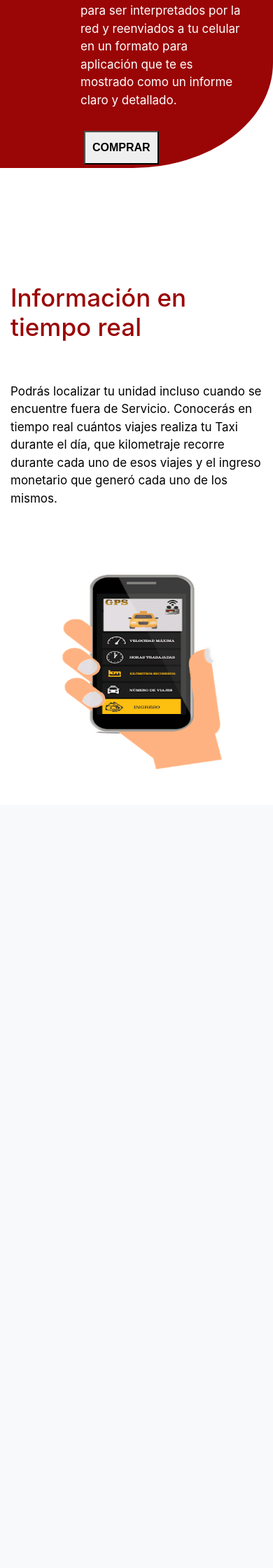
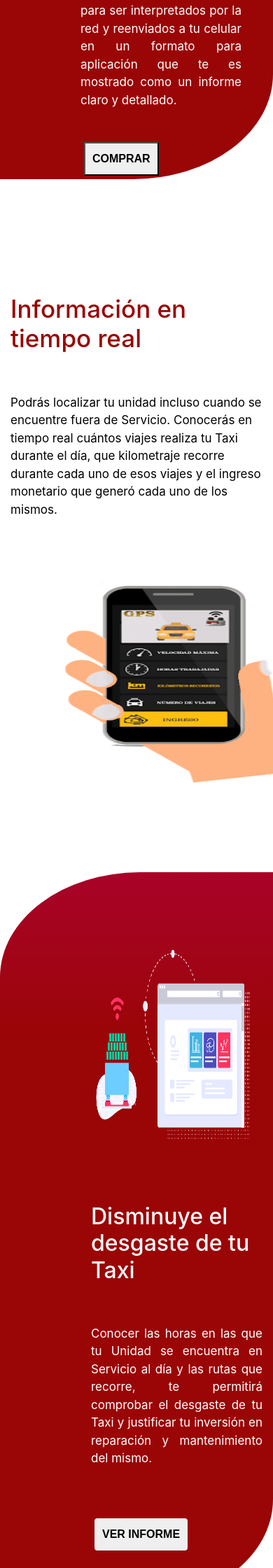
Before and after one commit to KarenEstrada18/taximetro-html, a PHP site: page /index.html in a window 390 px wide; the page is wider, and only the part inside the window is pictured. Shown: the part 3880-6120 px from the top of that part at 70% size. Before the commit the page ends 4979 px from the top of that part, so only its background shows below. Run offline with PHP 8.4, Linux system fonts and the light colour scheme.

Commit message:
first commit

```diff
--- a/css/css.css
+++ b/css/css.css
@@ -35,16 +37,15 @@ h1{
 }
 
 .container {
-    overflow:hidden;}
-
-
-.navbar{
-    background-color: white;
+    overflow:hidden;
 }
 
 .nav-link{
     font-size:20px;
+    color: black;
+    font-family: 'Noto Sans TC';
 }
+
 .nav-link:hover{
     color:#9a0506;
 }
@@ -186,7 +182,6 @@ border-bottom-right-radius: 200px 150px;
 
 .funcion{
     color:white;
-    display: inline;
     text-align: justify;
     font-size: 17px;
 }
@@ -377,3 +368,39 @@ hr{
     margin-left: auto;
     width: 100%;
 }
+
+.img11{
+    width: 500px;
+    height: 300px;
+}
+
+.img12{
+    width:500px;
+    height:400px;
+}
+
+.img13{
+    width:500px;
+    height:250px;
+}
+
+.icono{
+    color: #9a0506;
+}
+
+.arriba {
+    padding:30px;
+    font-size:20px;
+    position: fixed;
+    bottom:20px;
+    right:20px;
+    opacity: .8;
+    cursor: pointer;
+    z-index:1;
+    width: 40px;
+}
+
+.boton6{
+    background-color: #a60506;
+    color: white;
+}
--- a/index.html
+++ b/index.html
@@ -10,20 +10,21 @@
     <link rel="stylesheet" href="https://stackpath.bootstrapcdn.com/bootstrap/4.1.3/css/bootstrap.min.css" integrity="sha384-MCw98/SFnGE8fJT3GXwEOngsV7Zt27NXFoaoApmYm81iuXoPkFOJwJ8ERdknLPMO" crossorigin="anonymous">
     <link rel="stylesheet" href="./css/css.css"></link>
     <link href="https://fonts.googleapis.com/css?family=Noto+Sans+TC" rel="stylesheet">
+    <script src="https://ajax.googleapis.com/ajax/libs/jquery/3.3.1/jquery.min.js"></script>
     <title>Taximetro Digital</title>
   </head>
   <body>
-      <nav class="navbar navbar-expand-lg navbar-light bg-light sticky-top">
+      <nav class="navbar navbar-expand-lg bg-ligth sticky-top">
         <a class="navbar-brand" href="#inicio">
         <img src="./img/logo.png" alt="Logo">
         </a>
         <button class="navbar-toggler" type="button" data-toggle="collapse" data-target="#navbarNavDropdown" aria-controls="navbarNavDropdown" aria-expanded="false" aria-label="Toggle navigation">
-          <span class="navbar-toggler-icon"></span>
+          <span class="navbar-toggler-icon"><img src= "./img/menu.svg" alt="menu"></span>
         </button>
         <div class="collapse navbar-collapse" id="navbarNavDropdown">
           <ul class="navbar-nav  ml-auto">
             <li class="nav-item active">
-              <a class="nav-link" href="#ventajas"> VENTAJAS <span class="sr-only">(current)</span></a>
+              <a class="nav-link" href="#ventajas"> VENTAJAS </a>
             </li>
             <li class="nav-item">
               <a class="nav-link" href="#funciones">FUNCIONES</a>
@@ -46,7 +47,7 @@
             <div class="contenido">
                 <div class="div-img hidden" >
                     <br>
-                    <a href="#exampleModalCenter" data-toggle="modal" data-target="#exampleModalCenter"> <img class="imagenv img-fluid rounded mx-auto d-block" src="./img/1.png"></a>
+                    <a href="#exampleModalCenter" data-toggle="modal" data-target="#exampleModalCenter"> <img class="imagenv img-fluid mx-auto d-block" src="./img/1.png"></a>
                     <h1 >TAXIMETRO DIGITAL</h1>
                     <p class="pprincipal"> <br> <br>Taxímetro Digital es un dispositivo inteligente, conectado a Internet <br>y de fácil instalación que envía datos en tiempo real sobre la ubicación <br>de tu Taxi y su administración, todo através de tu móvil.</p><br>
                     <br><button type="button" class=" boton1 trans btn btn-ligth" onClick="location.href='index.html#compra'"><b>COMPRAR</button></b><br>
@@ -160,8 +161,174 @@
             <br> <img src="./img/10.png" alt= "imagen10" width="400" height="350"><br> <br>                                </div>
         </div>
     </div>
-
-
+    <div style="clear:both; margin:80px" > </div>
+    <div class="container div6">
+        <div class="row imagen11">
+            <div class="col-sm-5">
+              <br><br><br><br><img class="img-fluid img11" src="./img/11.png" alt= "imagen11" >
+            </div>
+            <div class="col-sm-5">
+              <h2 class="titulo3 "><br><br>Disminuye el desgaste de tu Taxi</h2>
+              <p class ="funcion"><br><br>Conocer las horas en las que tu Unidad se encuentra en Servicio al día y las rutas que recorre, te permitirá comprobar el desgaste de tu Taxi y justificar tu inversión en reparación y mantenimiento del mismo.<br> <br><br></p>
+              <button type="button" class="trans2 boton2 btn btn-ligth"><b> VER INFORME </button></b> <br><br><br><br>
+            </div>
+        </div>
+    </div>
+    <div style="clear:both; margin:80px" > </div>
+       <div class= "container div7">
+            <div class="row">
+                <div class="col-sm-6">
+                    <h2 class="titulo2 text-center"><br><br>Elimina riesgos de accidentes y multas innecesarios</h2>
+                    <p class ="parrafo2"><br><br>Podrás predecir si el conductor de tu Taxi representa un foco rojo al volante, pues el GPS te enviará la velocidad máxima a la que fue corridor tu Taxi y te ayudará además a conocer cuántas horas al día trabaja, permitiendo con ello analizar la situación de desagaste de tu operados, evitando que maneje si se encuentra cansado para evitar accidentes.
+                    Mediante un resumen claro y real estarás informado de todo lo relacionado a tu Taxi, permitiendote una administración optima.<br> <br></p>
+                </div>
+                <div class="col-sm-1"></div>
+                    <div class="col-sm-5 imagen12">
+                        <br><img class="img-fluid img12"  src="./img/12.png" alt= "imagen12" ><br> <br>                                </div>
+                    </div>
+                </div>
+    <div style="clear:both; margin:80px" > </div>
+    <div class= "container div8">
+        <div class="row">
+            <div class="col-sm-1"></div>
+            <div class="col-sm-12 col-md-5">
+                  <h2 class="titulo5"><br><br><br>Administración eficiente</h2>
+                  <p class ="parrafo3"><br>Con la aplicación en tu celular y tu registro de usuario, puedes administrar más de una unidad, y en la misma cuenta de usuario podrás generar el informe de cada una de las unidades que des de alta. <br></p>
+                  <button type="button" class="trans3 boton3 btn btn-ligth" onClick="location.href='index.html#compra'"/ ><b> COMPRAR </button></b><br><br>
+            </div>
+            <div class="col-sm-12  col-md-5 imagen13">
+              <img class="img-fluid img13" src="./img/13.png" alt= "imagen13" >
+            </div>
+        </div>
+    </div>
+<div class="container div9" id="compra">
+    <div class="row">
+        <div class="col-md-5 col-sm-12">
+            <h2 class="titulo6"><br><br>¡No te quedes sin tu Taxímetro Digital solicitalo ya!</h2>
+            <p class ="parrafo4"><br> El Taxímetro Digital cuenta con 3 años de conectividad gratis.
+            Ya está disponible en nuestros Centros de distribución, puedes seleccionar el número de unidades que necesites y realizar tu reserva. Pagarás el 10% ahora y el 90% restante al ser instalados tu GPS en el Taxi y la App en tu móvil. (est. Diciembre 2018).<br> <br></p>
+            <table class="table table-hover">
+                <thead>
+                    <tr>
+                        <th>Unidades</th>
+                        <th>Precio</th>
+                    </tr>
+                </thead>
+                    <tbody>
+                      <tr>
+                        <td>1 unidad</td>
+                        <td>$4,500</td>
+                      </tr>
+                      <tr>
+                        <td>A partir de 30</td>
+                        <td>$4,200</td>
+                      </tr>
+                      <tr>
+                        <td>A partir de 50</td>
+                        <td>$4,000</td>
+                      </tr>
+                      <tr>
+                        <td>Más de 100</td>
+                        <td>$3,800</td>
+                      </tr>
+                    </tbody>
+            </table>
+                <p>IVA incluído. Costos de envío no incluídos.*</p>
+        </div>
+        <div class="col-sm-12 col-md-1"></div>
+        <div class="col-sm-12 col-md-5 formulario">
+            <br><br><br><br><h2>DATOS</h2>
+            <form action="/action_page.php">
+                <div class="form-group">
+                    <br><br><label for="email">Email*</label>
+                    <input type="email" class="form-control" id="email" placeholder="Email" name="email">
+                </div>
+                <div class="form-group">
+                    <label for="pwd">Cantidad*</label>
+                    <input type="number" class="form-control" id="cantidad" placeholder="1" name="cantidad">
+                </div>
+                <div class="form-group">
+                    <label for="puni">Direcccion</label>
+                    <input type="text" class="form-control" id="puni" placeholder="calle olmo #1" name="direccion">
+                </div><br> <br>
+                <div class="form-group form-check">
+                    <label class="form-check-label">
+                    <input class="form-check-input" type="checkbox" name="remember"> Acepto la política de privacidad y los términos y condiciones de reserva
+                    </label> <br>
+                </div>
+            </form>
+            <div class="row">
+                <div class="col-md-5 col-sm-12">
+            <button type="submit" class="trans4 boton4 btn btn-danger btn-block " ><b> Comprar</button>
+        </div>
+    </div>
+</div>
+</div>
+</div>
+<div style="clear:both; margin:80px" > </div>
+<div class="container div10" >
+    <img class="tituloF img-fluid" id="faqs"src="./img/15.png"><br><br>
+    <h6 class="subtitulo">Resolvemos las dudas más frecuentes</h6><br>
+    <p class="p1">Si requieres más información o asesoría, contáctanos.</p><br><br>
+</div>
+<div class="container div11">
+    <div class="row">
+        <div class="col-sm-6 col-md-3">
+            <img class="cuadritos" src="./img/14.png" alt= "imagen14" width="32" height="32">
+            <h5 class="titulocol1"> Características Técnicas</h5><br>
+            <ul class="letras">
+                <li type="disc"><b>Tamaño:</b> 22cm x 7cm</li>
+                <li type="disc">Acrílico ABS de Alto Impacto color gris Oxford con acabado fino. </li>
+                <li type="disc">Bandera de Poliestireno de Alto impacto color Blanco</li>
+                <li type="disc"><b>Serigrafía:</b>Indica Marca, modelo, no. de serie, tarifa a pagar, nombre de la empresa, la leyenda "Hecho en México” </li>
+                <li type="disc"><b>Carátula:</b>Acrílico rojo transparente</li>
+                <li type="disc"><b>Botones: </b> Polietileno de Baja densidad</li>
+                <li type="disc"><b>Chupones</b></li>
+                <li type="disc"><b>Alimentación</b></li><br>
+            </ul>
+            <img class="cuadritos" src="./img/14.png" alt= "imagen14" width="32" height="32">
+            <h5 class="titulocol1"> ¿Cómo me beneficio como concesionario?</h5><br>
+            <ul class="letras">
+                <li type="disc">Sabrás en tiempo real dónde se encuentra tu unidad.</li>
+                <li type="disc">Tendrás el reporte de trabajo al día (horas trabajadas, ingresos generados, kilómetros recorridos).</li>
+                <li type="disc">Conocerás la velocidad máxima que alcanza tu unidad y te anticiparás a prevenir accidentes y desgaste innecesario.</li>
+            </ul><br> <br>
+        </div>
+        <div class="col-sm-6 col-md-3">
+            <img class="cuadritos" src="./img/14.png" alt= "imagen14" width="32" height="32">
+            <h5 class="titulocol1"> ¿Cómo activo el GPS en Taxímetro RETRO TX-3? </h5><br>
+            <p class="letras">Una vez realizada la instalación del GPS y de la App, ingresar a la App y registrar los datos del concesionario y de cada unidad de Taxi que será administrada y ya cuente con el GPS instalado (registro único).
+            El usuario contará con un ID que le dará acceso a los reportes cada vez que lo requiera.
+            </p><br>
+            <img class="cuadritos" src="./img/14.png" alt= "imagen14" width="32" height="32">
+            <h5 class="titulocol1">¿Cómo accedo a cada unidad registrada?</h5><br>
+            <p class="letras">Una vez que hayas iniciado sesión, sólo tienes que teclear el número de concesión de la unidad que quieres revisar.
+            En la pantalla aparecerán los datos del vehículo y del conductor que pertenecen a  esa concesión.
+            Si deseas revisar otra unidad sólo debes regresar al menú principal y teclear otro número de concesión.
+            </p><br>
+        </div>
+        <div class="col-sm-6 col-md-3 text-justify">
+            <img class="cuadritos" src="./img/14.png" alt= "imagen14" width="32" height="32">
+            <h5 class="titulocol1"> ¿Qué incluye el GPS-DATA?</h5><br>
+            <ul class="letras">
+                <li type= "disc">Hardware: Taxímetro RETRO TX-3 con cable de alimentación. Tarjeta electónica de GPS y modem interno activado con conectividad gratuita durante un año.</li><br>
+                <li type= "disc">Software: App gratuita (disponible para Android) cionfiguarada para ser personalizada y recibir código transformado en datos reales.</li><br>
+            </ul>
+            <img class="cuadritos" src="./img/14.png" alt= "imagen14" width="32" height="32">
+            <h5 class="titulocol1"> ¿Dónde genero los reportes?</h5><br>
+            <p class="letras">La App cuenta con un menú desplegable que te permite solicitar el reporte generado del día o bien te permite indicar la fecha exacta de la que te interesa generar el reporte, mostrándote en ese cuántos viajes fueron realizados durante día, la hora en la que inicio y finalizó cada uno, el ingreso monetario que generó y el promedio de velocidad máxima a la que se realizo cada viaje</p><br>
+        </div>
+        <div class="col-sm-6 col-md-3 col3">
+            <img class="cuadritos" src="./img/14.png" alt= "imagen14" width="32" height="32">
+            <h5 class="titulocol1"> ¿Cómo instalo GPS en Taxímetro RETRO TX-3?</h5><br>
+            <p class="letras">Cualquier usuario, empleado en tienda o gestor punto de venta, puede instalar Smart Pallet, basta con retirar la pestaña de plástico que encontrarás debajo del pallet y colocarlo en el suelo en la localización deseada en tienda. No necesitas conectarlo a nada: ni cable de red, ni alimentación, ni wifi. A partir de ese momento, Smart Pallet estará enviando información.</p>
+        </div>
+    </div>
+    </div>
+<div style="clear:both; margin:80px" > </div>
+<div class="container-fluid div12">
+    <br><br><br> <h5 class="pie">Copyright 2018 Taximetro Digital - Hecho con ❤ por <b>Karen Estrada </b> <br>Aviso legal </h5><br>
+</div>
 <div class="modal fade " id="exampleModalCenter" tabindex="-1" role="dialog" aria-labelledby="exampleModalCenterTitle" aria-hidden="true">
     <div class="modal-dialog modal-dialog-centered " role="document">
         <div class="modal-content videop ">
@@ -175,8 +342,14 @@
             <iframe  class="embed-responsive-item" aling= center src="https://www.youtube.com/embed/nJXM_HT5BOw" allowfullscreen></iframe>
         </div>
     </div>
+</div>
+    </div>
     <script src="https://code.jquery.com/jquery-3.3.1.slim.min.js" integrity="sha384-q8i/X+965DzO0rT7abK41JStQIAqVgRVzpbzo5smXKp4YfRvH+8abtTE1Pi6jizo" crossorigin="anonymous"></script>
     <script src="https://cdnjs.cloudflare.com/ajax/libs/popper.js/1.14.3/umd/popper.min.js" integrity="sha384-ZMP7rVo3mIykV+2+9J3UJ46jBk0WLaUAdn689aCwoqbBJiSnjAK/l8WvCWPIPm49" crossorigin="anonymous"></script>
     <script src="https://stackpath.bootstrapcdn.com/bootstrap/4.1.3/js/bootstrap.min.js" integrity="sha384-ChfqqxuZUCnJSK3+MXmPNIyE6ZbWh2IMqE241rYiqJxyMiZ6OW/JmZQ5stwEULTy" crossorigin="anonymous"></script>
+    <script type="text/javascript" src="java.js"></script>
+    <a class="arriba" href="#">
+        <img src="./img/top.png" alt=top>
+        </a>
 </body>
 </html>
```
Also changed, not shown: other parts of css/css.css (+18 -25 lines), formulario.html (+39 -47 lines), java.js (added, +7 -0 lines), img/10.png, img/menu.svg (added). Lines whose indentation alone changed are shown as unchanged.
